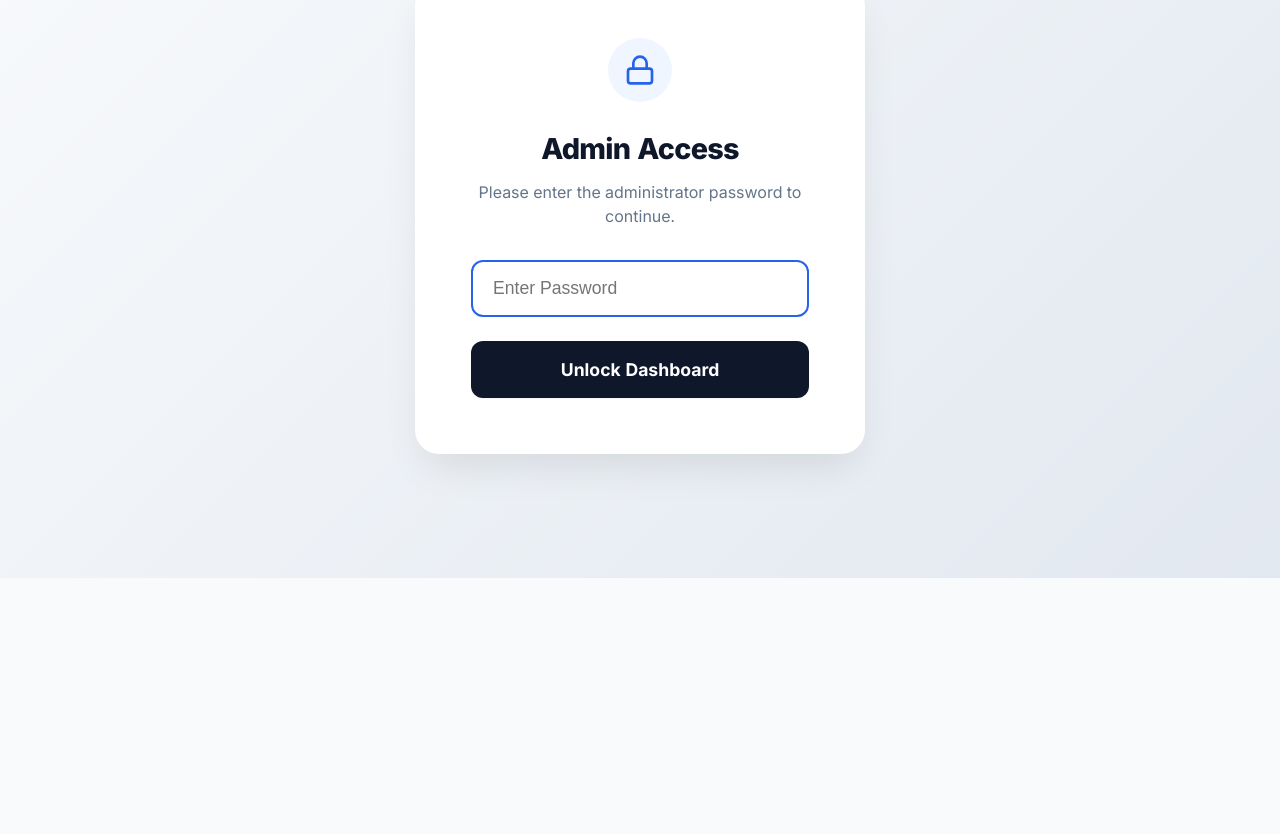
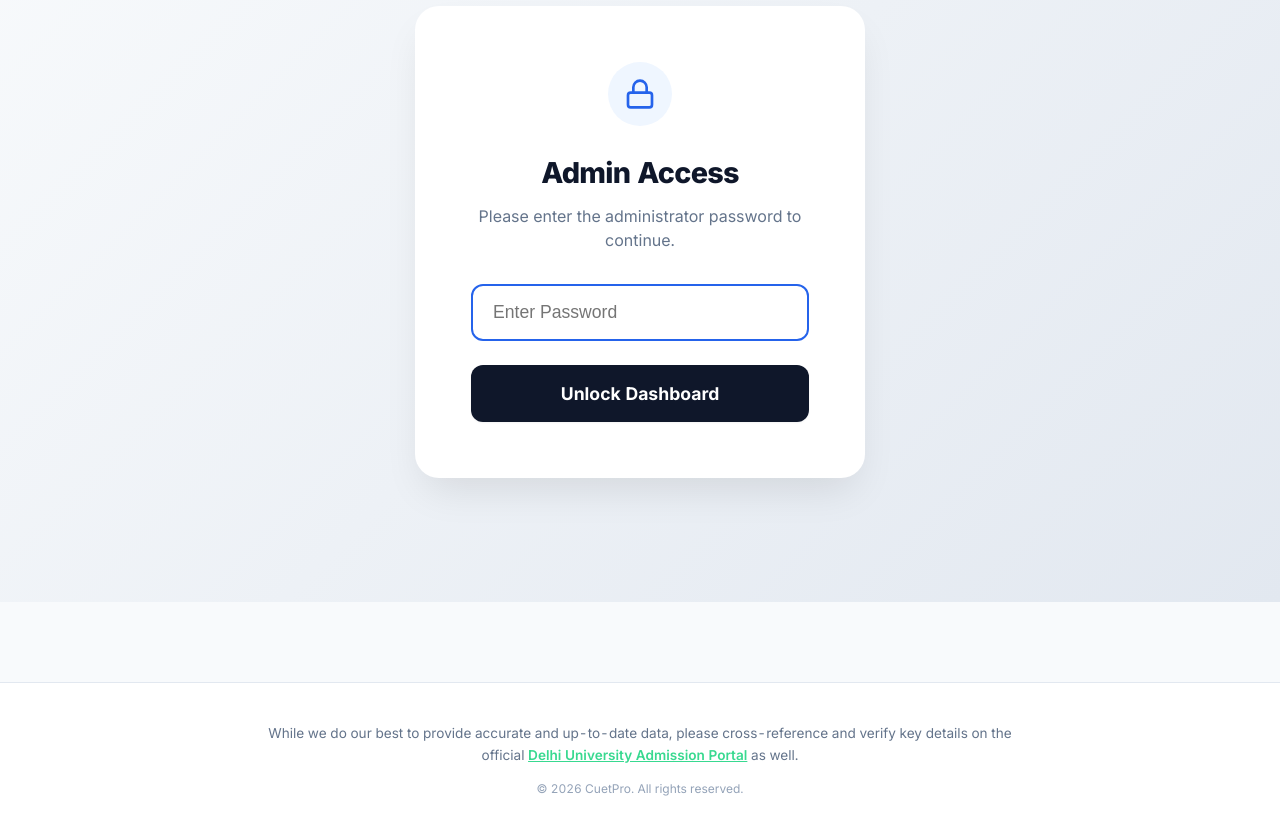
Before and after one commit to NEGO2522/dashboard-cuet, a React (Vite) app: page /admincontent in a window 1280 px wide. Shown: the part 238-1072 px from the top of the page. Before the commit the page ends 816 px from the top, so only its background shows below. Built offline with nearby package versions, Linux system fonts and the light colour scheme.

Commit message:
footer line added

```diff
--- a/src/App.jsx
+++ b/src/App.jsx
@@ -1,5 +1,6 @@
 import { BrowserRouter as Router, Routes, Route } from 'react-router-dom';
 import { Navbar } from './components/Navbar';
+import { Footer } from './components/Footer';
 import {
   Home,
   CollegeExplorer,
@@ -32,6 +33,7 @@ function App() {
           <Route path="/admincontent" element={<AdminContent />} />
         </Routes>
         </main>
+        <Footer />
       </div>
     </Router>
   );
--- /dev/null
+++ b/src/components/Footer.css
@@ -0,0 +1,42 @@
+.global-footer {
+  width: 100%;
+  border-top: 1px solid var(--border-color);
+  padding: 2.5rem 1.5rem;
+  margin-top: 5rem;
+  background-color: var(--surface-color);
+  text-align: center;
+}
+
+.global-footer-container {
+  max-width: 1300px;
+  margin: 0 auto;
+  display: flex;
+  flex-direction: column;
+  gap: 0.75rem;
+  align-items: center;
+}
+
+.global-footer-text {
+  font-size: 0.85rem;
+  color: var(--text-muted);
+  line-height: 1.6;
+  max-width: 750px;
+  margin: 0;
+}
+
+.global-footer-link {
+  color: #38D990;
+  font-weight: 600;
+  text-decoration: underline;
+  transition: color 0.2s;
+}
+
+.global-footer-link:hover {
+  color: #27b674;
+}
+
+.global-footer-copyright {
+  font-size: 0.75rem;
+  color: #94a3b8;
+  margin: 0;
+}
--- /dev/null
+++ b/src/components/Footer.jsx
@@ -0,0 +1,17 @@
+import React from 'react';
+import './Footer.css';
+
+export function Footer() {
+  return (
+    <footer className="global-footer">
+      <div className="global-footer-container">
+        <p className="global-footer-text">
+          While we do our best to provide accurate and up-to-date data, please cross-reference and verify key details on the official <a href="https://admission.uod.ac.in/" target="_blank" rel="noopener noreferrer" className="global-footer-link">Delhi University Admission Portal</a> as well.
+        </p>
+        <p className="global-footer-copyright">
+          © {new Date().getFullYear()} CuetPro. All rights reserved.
+        </p>
+      </div>
+    </footer>
+  );
+}
--- a/src/components/Navbar.css
+++ b/src/components/Navbar.css
@@ -1,6 +1,6 @@
 .navbar {
   position: sticky;
-  top: 1.5rem;
+  top: 3rem;
   margin: 0 auto;
   max-width: 1300px;
   width: calc(100% - 2rem);
@@ -10,7 +10,7 @@
   -webkit-backdrop-filter: blur(12px);
   z-index: 1000;
   transition: box-shadow 0.2s ease-in-out;
-  border-radius: 9999px;
+  border-radius: 0px;
   border: 1px solid var(--border-color);
   box-sizing: border-box;
 }
--- a/src/index.css
+++ b/src/index.css
@@ -131,5 +131,5 @@ main {
 }
 
 .app-layout {
-  padding-top: 1.5rem;
+  padding-top: 3rem;
 }
```
